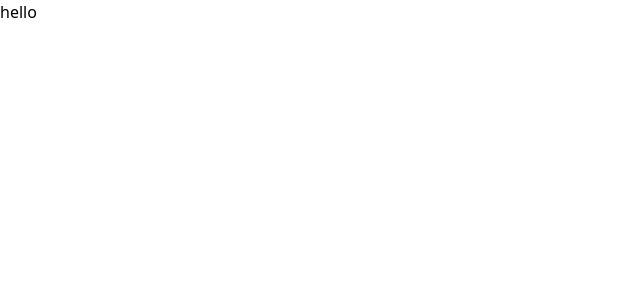
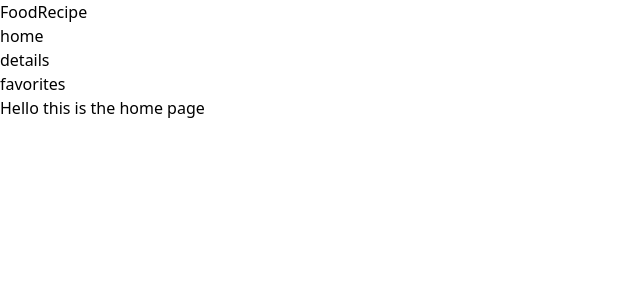
Before and after one commit to BOULARES-Hiba/Recipes-App, a React (Vite) app: page / in a window 1280 px wide. Shown: the top 300 px of the page, without its empty margins (0-640 px from the left). Built offline with nearby package versions, Linux system fonts and the light colour scheme.

Commit message:
made the route and the layout

```diff
--- a/package.json
+++ b/package.json
@@ -11,7 +11,8 @@
   },
   "dependencies": {
     "react": "^18.3.1",
-    "react-dom": "^18.3.1"
+    "react-dom": "^18.3.1",
+    "react-router-dom": "^6.26.1"
   },
   "devDependencies": {
     "@eslint/js": "^9.9.0",
--- a/src/App.jsx
+++ b/src/App.jsx
@@ -1,13 +1,28 @@
-
+import {
+  Route,
+  RouterProvider,
+  createRoutesFromElements,
+  createBrowserRouter,
+} from 'react-router-dom';
+import HomePage from './pages/home';
+import Favorites from './pages/favorites';
+import Details from './pages/details';
+import NavBar from './layouts/navBar';
 function App() {
-
+  const router = createBrowserRouter(
+    createRoutesFromElements(
+      <Route path='/' element={<NavBar/>}>
+      <Route index element={<HomePage />} />
+      <Route path='/details' element={<Details/>} />
+        <Route path='/favorites' element={<Favorites />} />
+        </Route>
+    )
+  )
   return (
     <>
-
-    <div className="text-5xl">hello</div>
+     <RouterProvider router={router} />
     </>
-
-  )
+  );
 }
 
-export default App
+export default App;
--- /dev/null
+++ b/src/components/NavComponent.jsx
@@ -0,0 +1,24 @@
+import { NavLink } from "react-router-dom";
+const NavComponent = () => {
+   return (
+      <>
+         <header className="sticky top-0 left-0 container mx-auto">
+            <nav className="flex items-center justify-between py-4 px-6">
+               <NavLink to='/'>FoodRecipe</NavLink>
+               <ul className="flex space-x-8 items-center">
+                  <li><NavLink to='/'>home</NavLink></li>
+                  <li><NavLink to='/details'>details</NavLink></li>
+                  <li><NavLink to='/favorites'>favorites</NavLink ></li>
+            </ul>
+
+            </nav>
+
+      </header>
+
+
+
+      </>
+    );
+}
+
+export default NavComponent;
--- /dev/null
+++ b/src/layouts/navBar.jsx
@@ -0,0 +1,13 @@
+import {  Outlet } from "react-router-dom";
+import NavComponent from "../components/NavComponent";
+
+const NavBar = () => {
+   return (
+      <>
+     <NavComponent />
+      <Outlet />
+      </>
+    );
+}
+
+export default NavBar;
--- /dev/null
+++ b/src/pages/details/index.jsx
@@ -0,0 +1,10 @@
+const Details = () => {
+   return (
+      <>
+         <div>This is the details page</div>
+      </>
+
+   );
+}
+
+export default Details;
--- /dev/null
+++ b/src/pages/favorites/index.jsx
@@ -0,0 +1,9 @@
+const Favorites = () => {
+   return (
+      <>
+      <div>Hello Favorites</div>
+      </>
+    );
+}
+
+export default Favorites;
--- /dev/null
+++ b/src/pages/home/index.jsx
@@ -0,0 +1,8 @@
+const HomePage = () => {
+   return (<>
+
+   <div className="text-red-400">Hello this is the home page</div>
+   </>);
+}
+
+export default HomePage;
```
Also changed, not shown: 1 other file (tests, documents, lock files or other folders).
